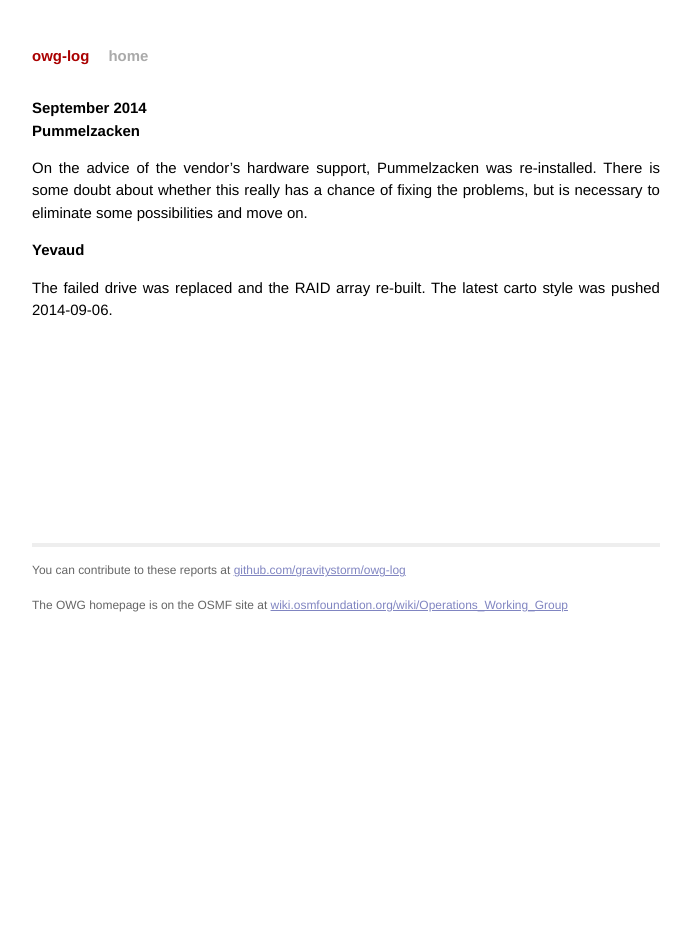
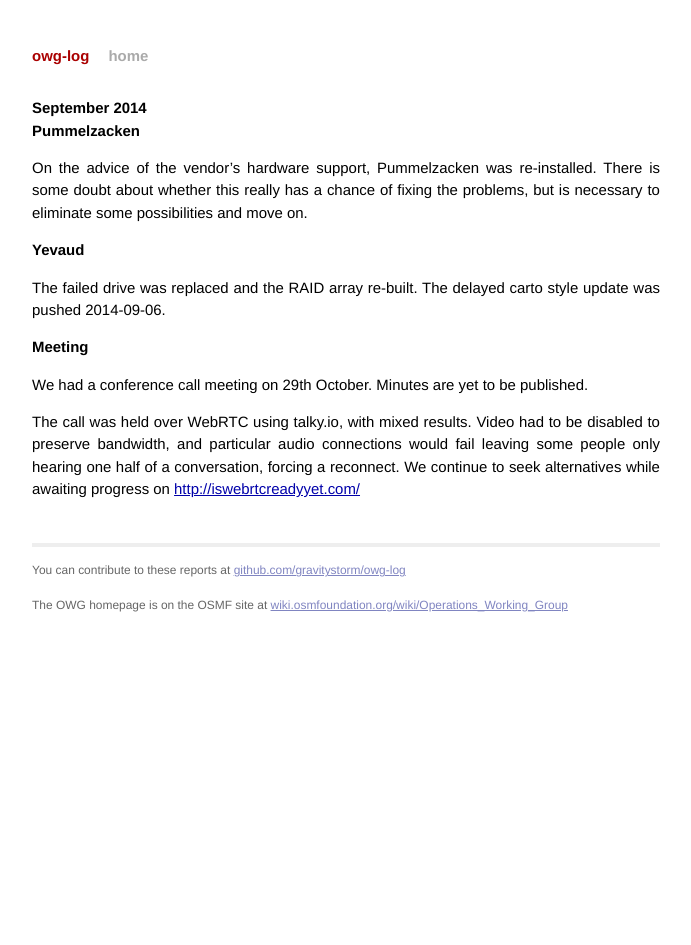
Before and after one commit to openstreetmap/owg-website, a Jekyll site: the page built from _posts/2014-09-01-september.md, in a window 1280 px wide. Shown: the whole page, without its empty margins (294-985 px from the left). Built offline with Jekyll 4.4.1, drawn with Linux system fonts in a browser that asks for light colours; Markdown is read by kramdown in place of the engine named in the settings.

Commit message:
Add details of meeting.

```diff
--- a/_posts/2014-09-01-september.md
+++ b/_posts/2014-09-01-september.md
@@ -10,4 +10,10 @@ On the advice of the vendor's hardware support, Pummelzacken was re-installed. T
 
 # Yevaud
 
-The failed drive was replaced and the RAID array re-built. The latest carto style was pushed 2014-09-06.
+The failed drive was replaced and the RAID array re-built. The delayed carto style update was pushed 2014-09-06.
+
+# Meeting
+
+We had a conference call meeting on 29th October. Minutes are yet to be published.
+
+The call was held over WebRTC using talky.io, with mixed results. Video had to be disabled to preserve bandwidth, and particular audio connections would fail leaving some people only hearing one half of a conversation, forcing a reconnect. We continue to seek alternatives while awaiting progress on [http://iswebrtcreadyyet.com/](http://iswebrtcreadyyet.com/)
```
